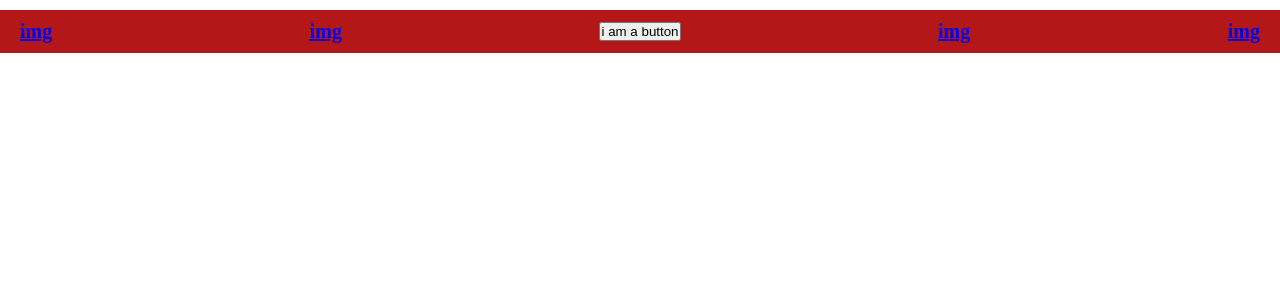
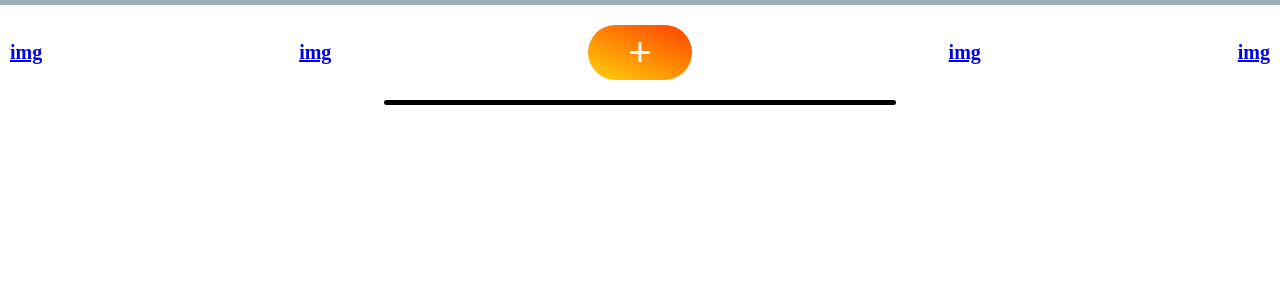
Before and after one commit to RomainDanizel/Otarcy, a React (Create React App) app: page / in a window 1280 px wide. Shown: the top 300 px of the page. Built offline with nearby package versions, Linux system fonts and the light colour scheme.

Commit message:
Finished navbar

```diff
--- a/public/style.css
+++ b/public/style.css
@@ -5,13 +5,18 @@
 }
 
 .navbar{
-    background-color: #b41717;
+
     border-color: #000000;
+    display:flex;
+    flex-direction: column;
+    justify-content: center;
+    align-items: center;
+    border-top: 5px solid #9aafb6;
 
 }
 
 .links{
-    color: #ffffff;
+    width: 100%;
     font-size: 20px;
     font-weight: bold;
     text-decoration: none;
@@ -21,3 +26,22 @@
     justify-content: space-between;
     align-items: center;
 }
+
+.newplant{
+    background: linear-gradient(202.17deg, #FF4D00 8.58%, #FDC50B 91.42%);
+    border-radius: 30px;
+    padding: 5px;
+    padding-left: 40px;
+    padding-right: 40px;
+    border: none;
+    color: white;
+    font-weight: lighter;
+    font-size: 40px;
+}
+
+.blackbar{
+    background-color: #000000;
+    border-radius: 10px;
+    width: 40%;
+    height: 5px;
+}
--- a/src/App.js
+++ b/src/App.js
@@ -38,13 +38,13 @@ console.log('should have worked')
         <div className="links">
           <a href="/" className="navbar-brand">img</a>
           <a href="/" className="navbar-brand">img</a>
-          <button> i am a button</button>
+          <button className="newplant">+</button>
           <a href="/" className="navbar-brand">img</a>
           <a href="/" className="navbar-brand">img</a>
 
         </div>
 
-        <div>
+        <div className="blackbar">
         </div>
 
       </nav>
```
